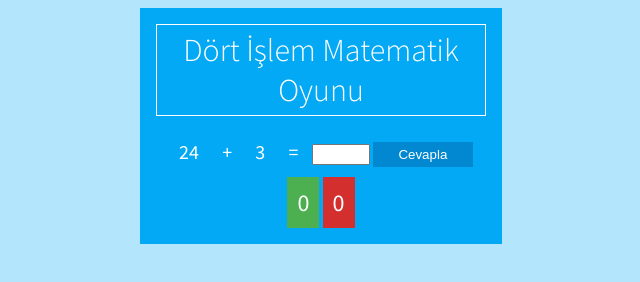
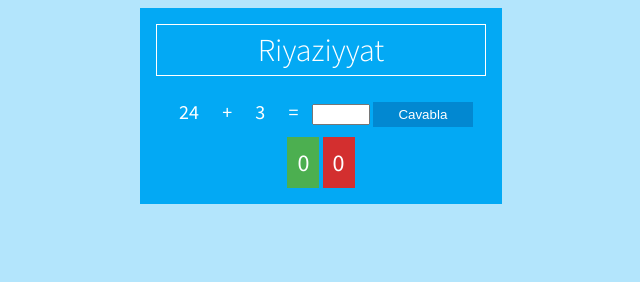
Before and after one commit to zeki2012/math, a plain HTML site: page index.html in a window 1280 px wide. Shown: the whole page, without its empty margins (319-959 px from the left). Drawn offline with Linux system fonts and the light colour scheme.

Commit message:
slickback

```diff
--- a/index.html
+++ b/index.html
@@ -57,13 +57,13 @@ background: #D32F2F;
 </style>
 <body>
 <div id="oyun-panel">
-<h1>Dört İşlem Matematik Oyunu</h1>
+<h1>Riyaziyyat</h1>
 <span id="sayi1">0</span>
 <span id="opt">+</span>
 <span id="sayi2">0</span>
 <span>=</span>
 <input type="text" id="sonuc">
-<input type="button" id="cevapla" value="Cevapla">
+<input type="button" id="cevapla" value="Cavabla">
 <div style="clear:both"></div>
 <div id="dogru">0</div>
 <div id="yanlis">0</div>
```
